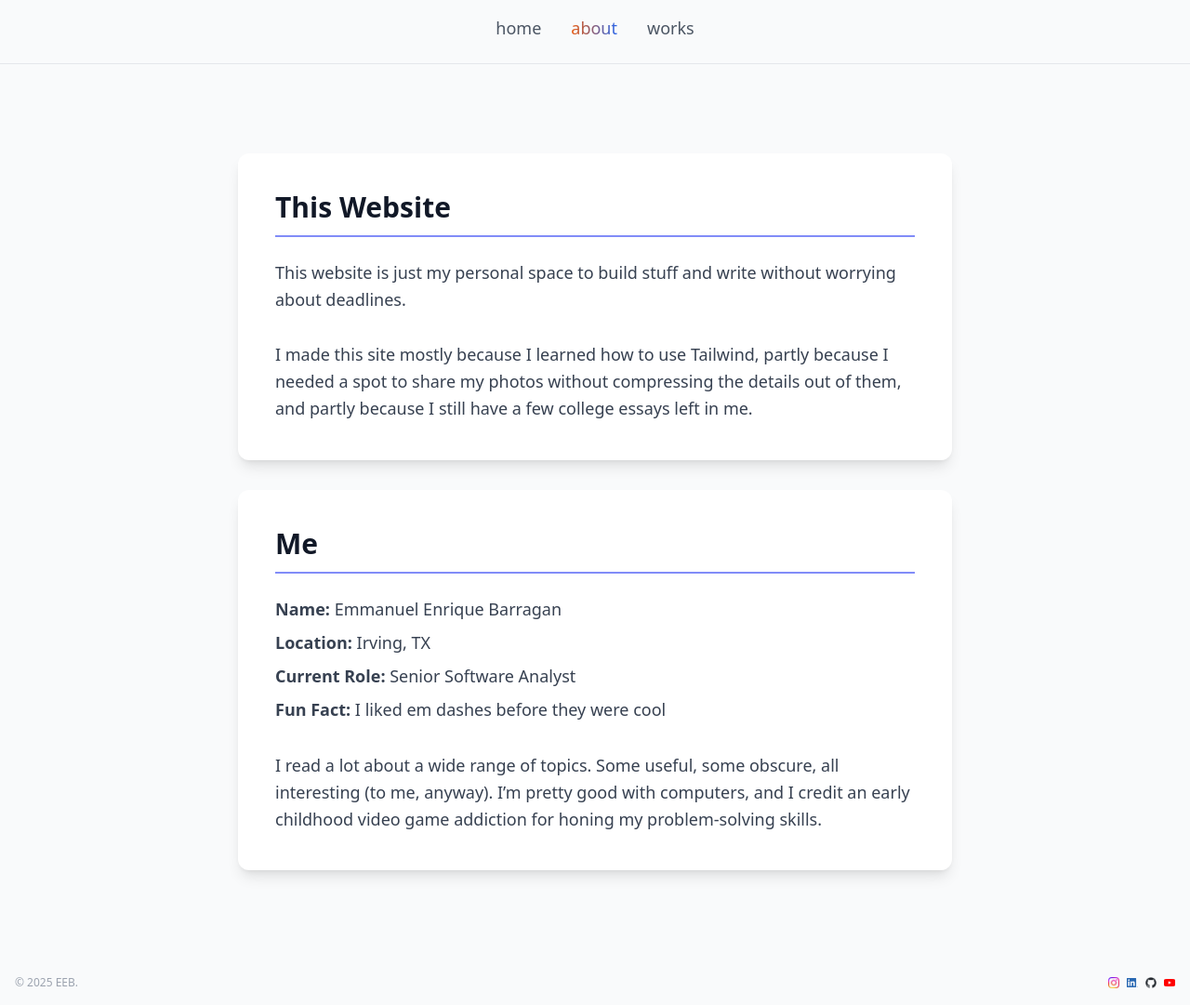
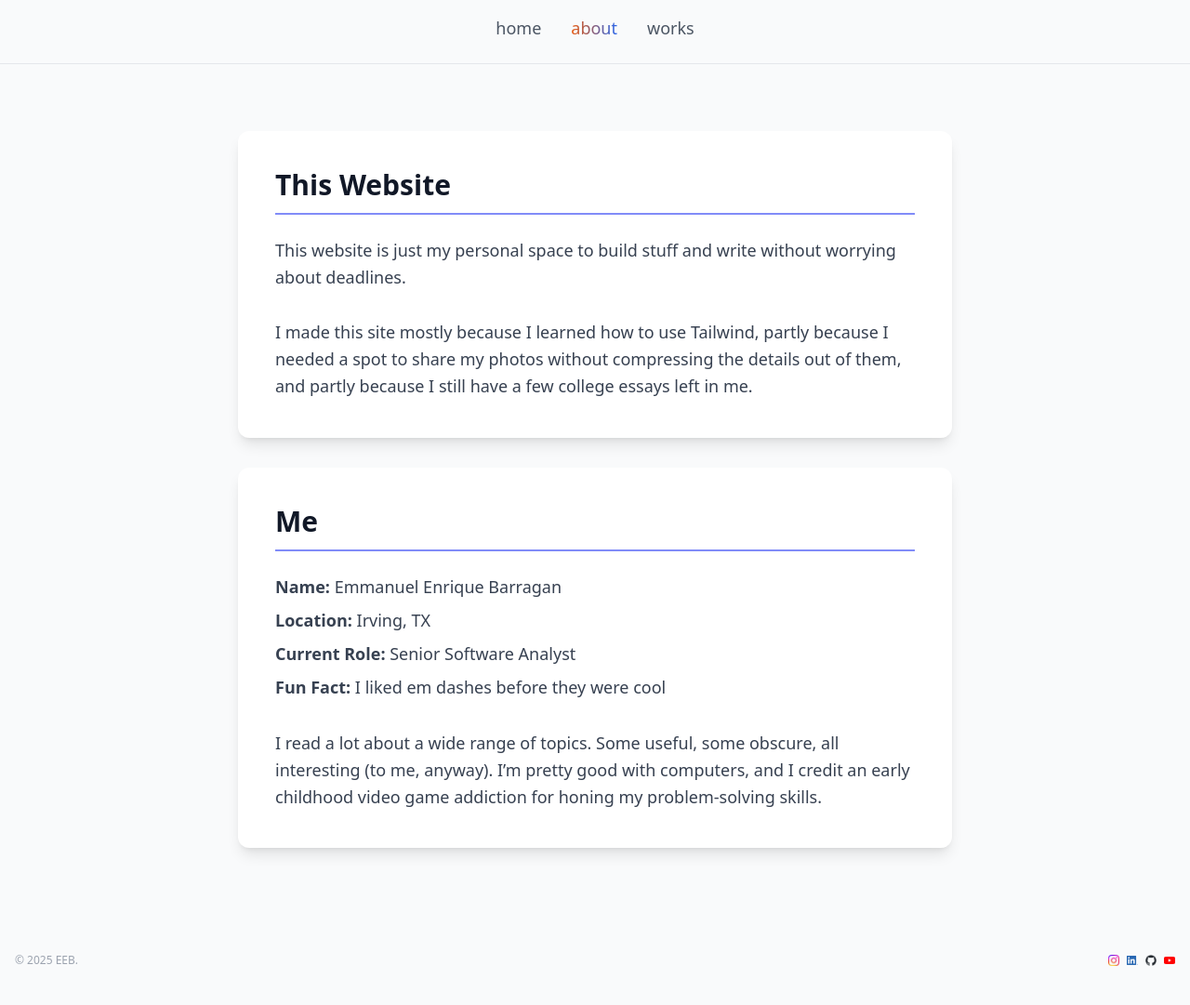
Before and after one commit to enriquebarragan/enriquebarragan.github.io, a Jekyll site: the page built from pages/about/index.md, in a window 1280 px wide. Shown: the whole page at 93% size. Built offline with Jekyll 4.4.1, drawn with Linux system fonts in a browser that asks for light colours; nearby versions of some CDN libraries; after the commit the page ends 1057 px from its top, so only the background shows below that.

Commit message:
Update index.md

```diff
--- a/pages/about/index.md
+++ b/pages/about/index.md
@@ -4,7 +4,7 @@ title: About
 permalink: /about/
 ---
 
-<div class="min-h-screen flex flex-col items-center mx-auto mt-12 px-4">
+<div class="min-h-screen flex flex-col items-center mx-auto mt-6 px-4">
   <div class="max-w-3xl w-full space-y-8">
     <!-- Top-level heading for screen readers -->
     <h1 class="sr-only">
```
